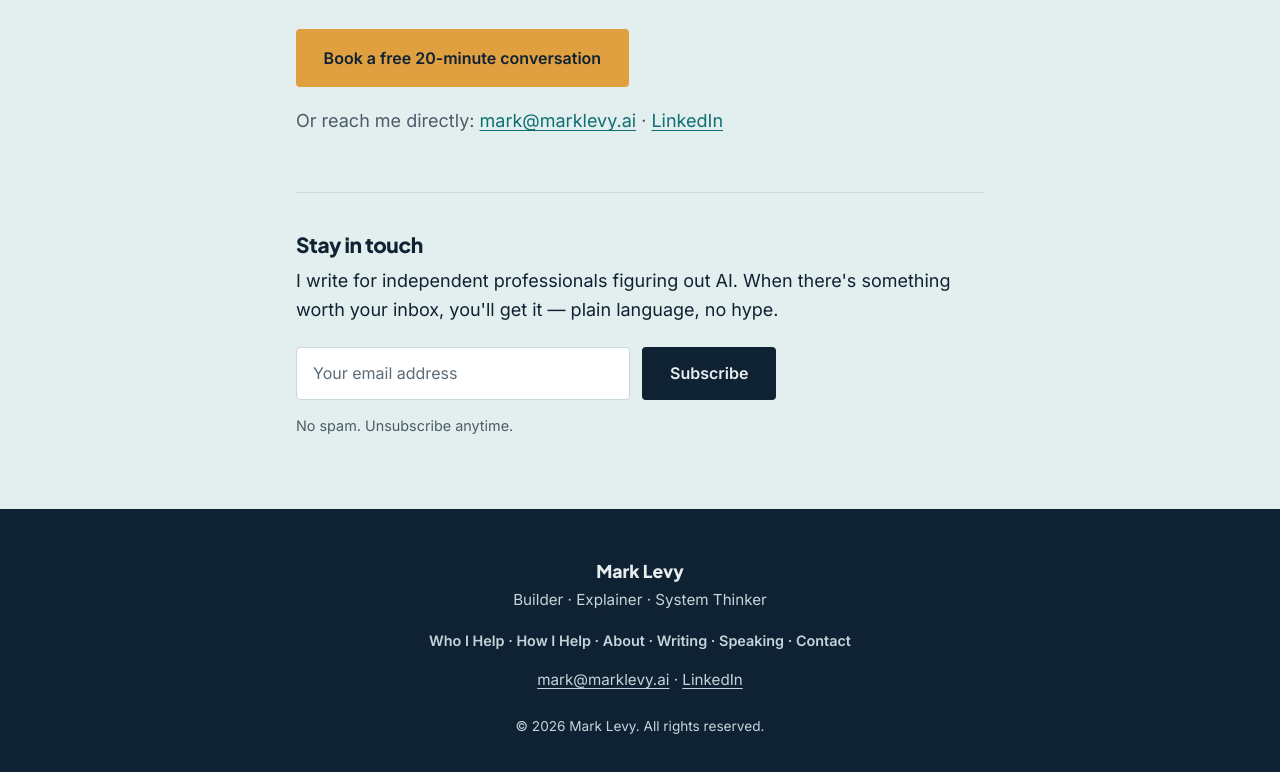
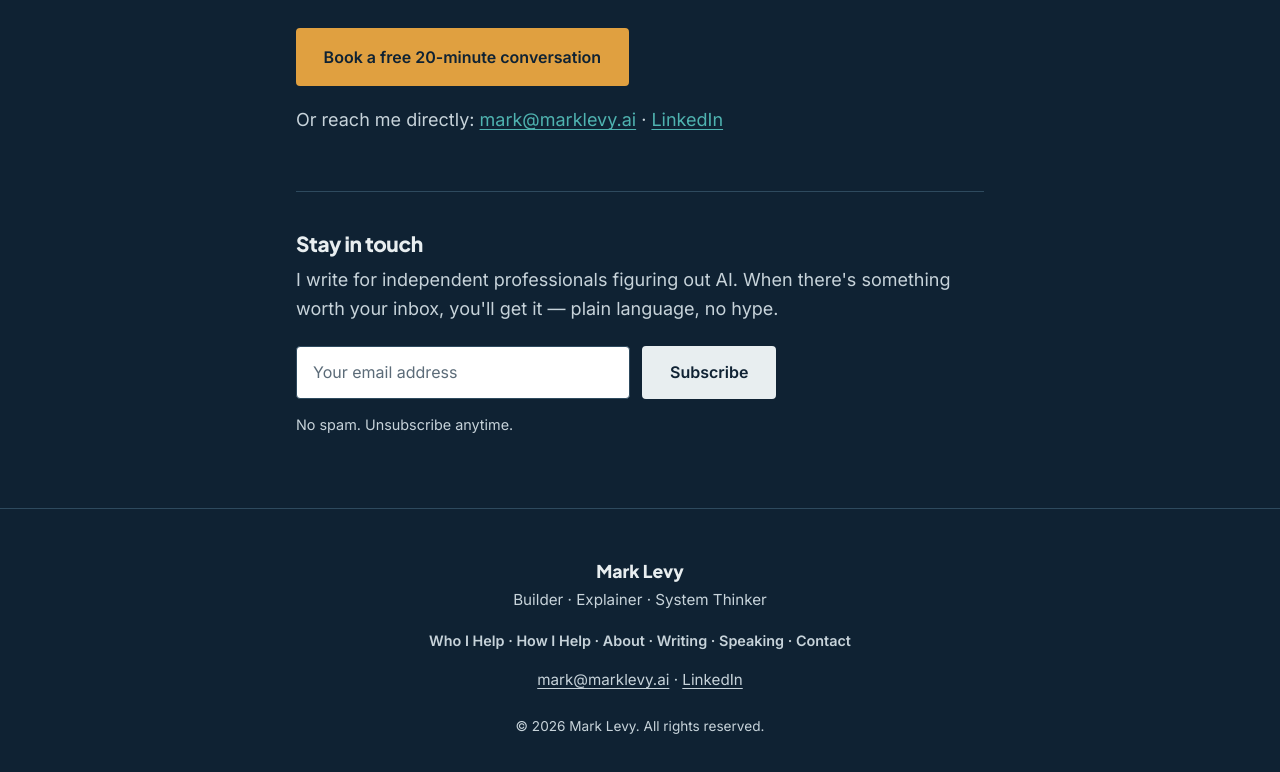
Before and after one commit to deparko/marklevy-site, a plain HTML site: page index.html in a window 1280 px wide. Shown: the part 7514-8286 px from the top of the page. Drawn offline with Linux system fonts and the light colour scheme.

Commit message:
Homepage contact section: the one deep navy band
Co-Authored-By: Claude Opus 5.5 <noreply@anthropic.com>

```diff
--- a/styles.css
+++ b/styles.css
@@ -1,7 +1,8 @@
 /* ==========================================================================
    marklevy.ai — Pacific Ink (light theme)
    Surface ground, ink text, teal accent, amber only on the booking button.
-   Light-only.
+   Light-only, with one deep statement band above the footer: the homepage
+   contact section (navy, on-deep text, bright teal links).
    ========================================================================== */
 
 :root {
@@ -18,6 +19,8 @@
     --on-deep: #E8EEF0;
     --on-deep-soft: #C7D3DA;
     --line: #C9D9DA;
+    --teal-bright: #4FB3B0;   /* teal on deep */
+    --line-deep: #2E4A5E;     /* hairlines on deep */
 
     /* Background of the band an element sits on — SVG knockouts fill with it. */
     --band: var(--surface);
@@ -519,6 +522,30 @@ a.article-card:hover { border-color: var(--teal); color: var(--ink); }
     margin-top: 0.9rem;
 }
 
+/* The one deep band (2026-11-21): homepage contact section on navy.
+   The id out-ranks `main > section:nth-of-type(even)`; only index.html has #contact.
+   Never #0E6E72 text on navy (2.69:1) — links use --teal-bright. */
+main > section#contact.contact {
+    --band: var(--deep);
+    --focus: var(--on-deep);
+    background-color: var(--deep);
+    color: var(--on-deep);
+    border-top: none;
+}
+#contact.contact h2,
+#contact.contact .newsletter h3 { color: var(--on-deep); }
+#contact.contact .contact-lead,
+#contact.contact .contact-alt,
+#contact.contact .newsletter p,
+#contact.contact .form-disclaimer { color: var(--on-deep-soft); }
+#contact.contact .contact-alt a { color: var(--teal-bright); text-decoration: underline; }
+#contact.contact .contact-alt a:hover { color: var(--on-deep); }
+#contact.contact .newsletter { border-top-color: var(--line-deep); }
+#contact.contact .newsletter input[type="email"] { border-color: var(--line-deep); }
+/* Subscribe: ink fill vanishes on navy, so it inverts. Never amber. */
+#contact.contact .newsletter .btn-primary { background-color: var(--on-deep); border-color: var(--on-deep); color: var(--ink); }
+#contact.contact .newsletter .btn-primary:hover { background-color: var(--teal-bright); border-color: var(--teal-bright); color: var(--ink); }
+
 /* Footer -------------------------------------------------------------------------------------- */
 
 .footer {
@@ -528,6 +555,7 @@ a.article-card:hover { border-color: var(--teal); color: var(--ink); }
     color: var(--on-deep);
     padding: 3rem 0;
     text-align: center;
+    border-top: 1px solid var(--line-deep); /* separates it from the contact band */
 }
 
 .footer-logo {
```
